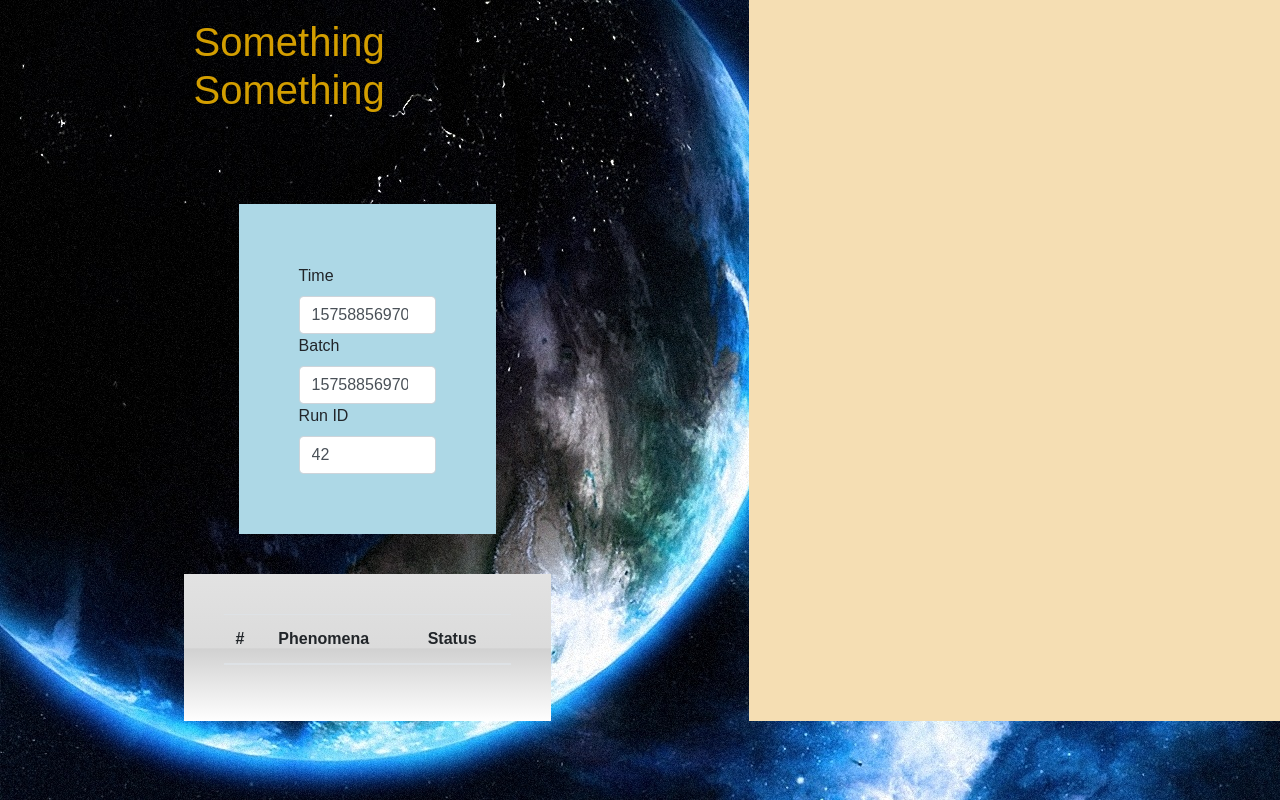
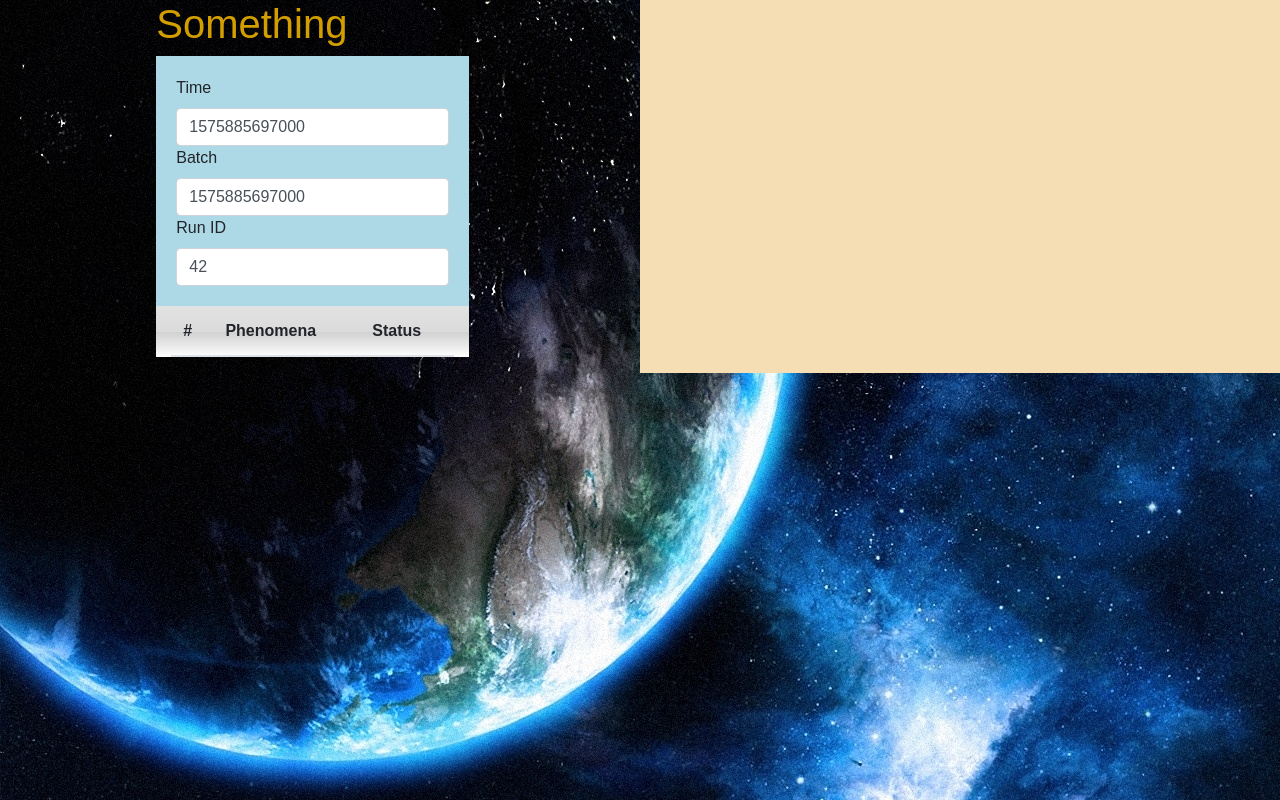
Before and after one commit to roiDaniela/LSGui, a plain HTML site: page public/index.html in a window 1280 px wide. Drawn offline with Linux system fonts and the light colour scheme; no server answers.

```diff
--- a/public/index.html
+++ b/public/index.html
@@ -10,25 +10,25 @@
 <body>
 
 <div class="row">
-    <div class="col-lg-7">
+    <div class="col-lg-6">
         <div class="hero-image">
             <div class="header title">
-                <h1>Something Something</h1>
+                <h1>Something</h1>
             </div>
             <div class="head-container center_div">
-                    <div class="col-xs-4">
+                    <div class="col-xs-2">
                         <label for="time">Time</label>
-                        <input type="number" class="form-control" id="time">
+                        <input type="number" class="form-control input-sm" id="time">
                     </div>
 
-                    <div class="col-xs-4">
+                    <div class="col-xs-2">
                         <label for="batch">Batch</label>
-                        <input type="number" class="form-control" id="batch">
+                        <input type="number" class="form-control input-sm" id="batch">
                     </div>
 
-                    <div class="col-xs-4">
+                    <div class="col-xs-2">
                         <label for="rID">Run ID</label>
-                        <input type="number" class="form-control" id="rID">
+                        <input type="number" class="form-control input-sm" id="rID">
                     </div>
             </div>
 
@@ -48,7 +48,7 @@
             </div>
         </div>
     </div>
-    <div id="logger" class="col-lg-5" style="background-color:wheat;">
+    <div id="logger" class="col-lg-6" style="background-color:wheat;">
     </div>
 </div>
 
--- a/public/main.css
+++ b/public/main.css
@@ -1,7 +1,7 @@
 .head-container {
     background-size: cover;
     background-color: lightblue;
-    width: 70%;
+    /*width: 70%;*/
     /*background: rgb(226,226,226); !* Old browsers *!*/
     /*background: -moz-linear-gradient(top,  rgba(226,226,226,1) 0%, rgba(219,219,219,1) 50%, rgba(209,209,209,1) 51%, rgba(254,254,254,1) 100%); !* FF3.6+ *!*/
     /*background: -webkit-gradient(linear, left top, left bottom, color-stop(0%,rgba(226,226,226,1)), color-stop(50%,rgba(219,219,219,1)), color-stop(51%,rgba(209,209,209,1)), color-stop(100%,rgba(254,254,254,1))); !* Chrome,Safari4+ *!*/
@@ -10,7 +10,12 @@
     /*background: -ms-linear-gradient(top,  rgba(226,226,226,1) 0%,rgba(219,219,219,1) 50%,rgba(209,209,209,1) 51%,rgba(254,254,254,1) 100%); !* IE10+ *!*/
     /*background: linear-gradient(to bottom,  rgba(226,226,226,1) 0%,rgba(219,219,219,1) 50%,rgba(209,209,209,1) 51%,rgba(254,254,254,1) 100%); !* W3C *!*/
     /*filter: progid:DXImageTransform.Microsoft.gradient( startColorstr='#e2e2e2', endColorstr='#fefefe',GradientType=0 ); !* IE6-9 *!*/
-    padding: 60px;
+    padding: 20px;
+}
+
+.phenomena{
+    /*padding-top: 40px;*/
+    /*margin-top: 40px;*/
 }
 
 .header img {
@@ -21,9 +26,9 @@
 }
 
 .header h1 {
-    position: relative;
-    top: 18px;
-    left: 10px;
+    /*position: relative;*/
+    /*top: 18px;*/
+    /*left: 10px;*/
     color: #d39e00;
 }
 
@@ -47,8 +52,9 @@ body {
 }
 
 .title{
-    padding-bottom: 100px;
+    /*padding-bottom: 100px;*/
 }
+
 .hero-text {
     text-align: center;
     position: absolute;
@@ -75,12 +81,7 @@ body {
     background: -ms-linear-gradient(top,  rgba(226,226,226,1) 0%,rgba(219,219,219,1) 50%,rgba(209,209,209,1) 51%,rgba(254,254,254,1) 100%); /* IE10+ */
     background: linear-gradient(to bottom,  rgba(226,226,226,1) 0%,rgba(219,219,219,1) 50%,rgba(209,209,209,1) 51%,rgba(254,254,254,1) 100%); /* W3C */
     filter: progid:DXImageTransform.Microsoft.gradient( startColorstr='#e2e2e2', endColorstr='#fefefe',GradientType=0 ); /* IE6-9 */
-    padding: 40px;
-}
-
-.phenomena{
-    padding-top: 40px;
-    margin-top: 40px;
+    /*padding: 40px;*/
 }
 
 .led-box {
```
